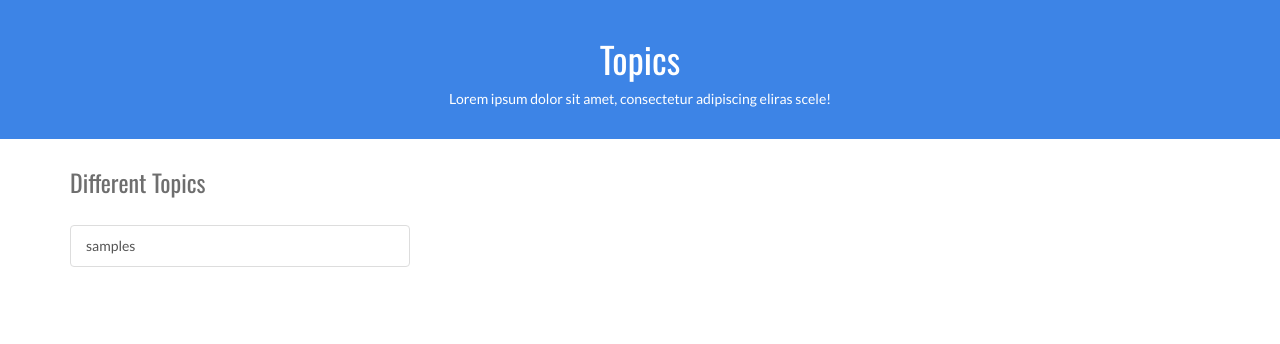
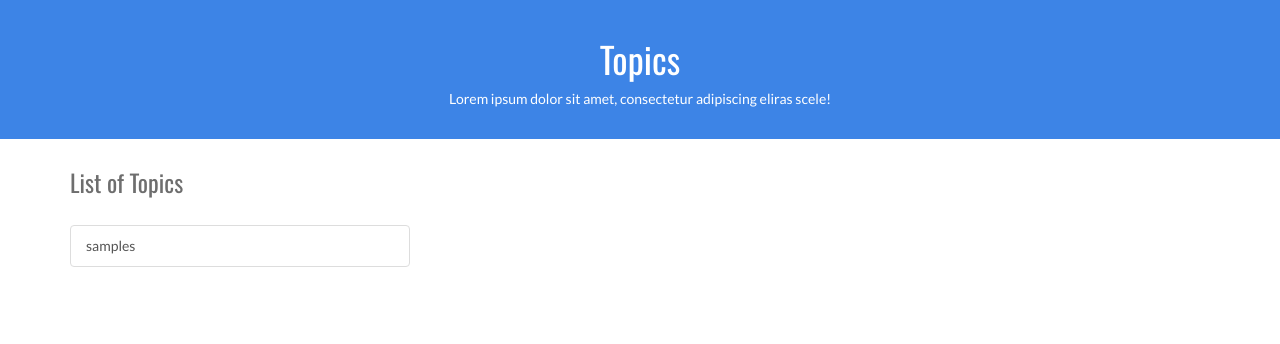
Before and after one commit to harris046/newlaici, a PHP site: page /student/cat-content.php?cat_Id=3 in a window 1280 px wide. Shown: the part 101-445 px from the top of the page. Run offline with PHP 8.4, Linux system fonts and the light colour scheme; the visitor is signed in with stand-in values (Sample User, id 1); data comes from the database, SQL or seed files in the repository.

Commit message:
Update cat-content.php

```diff
--- a/student/cat-content.php
+++ b/student/cat-content.php
@@ -74,7 +74,7 @@ $username=$_SESSION['username'];
 </div>
 	<div id="courses">
 		<section class="container">
-			<h3>Different Topics</h3>
+			<h3>List of Topics</h3>
 			<div class="row">
 				<div class="col-md-4">
 					<div class="featured-box">
```
